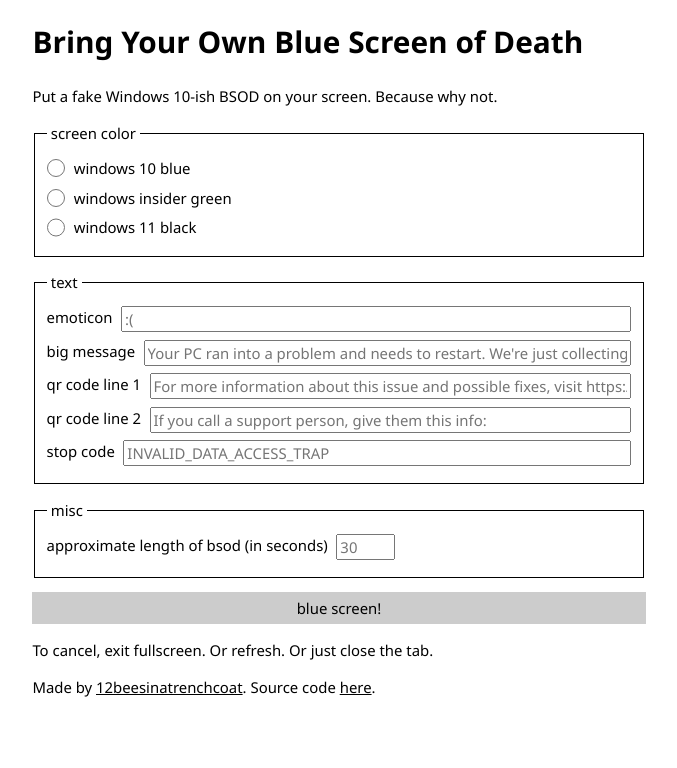
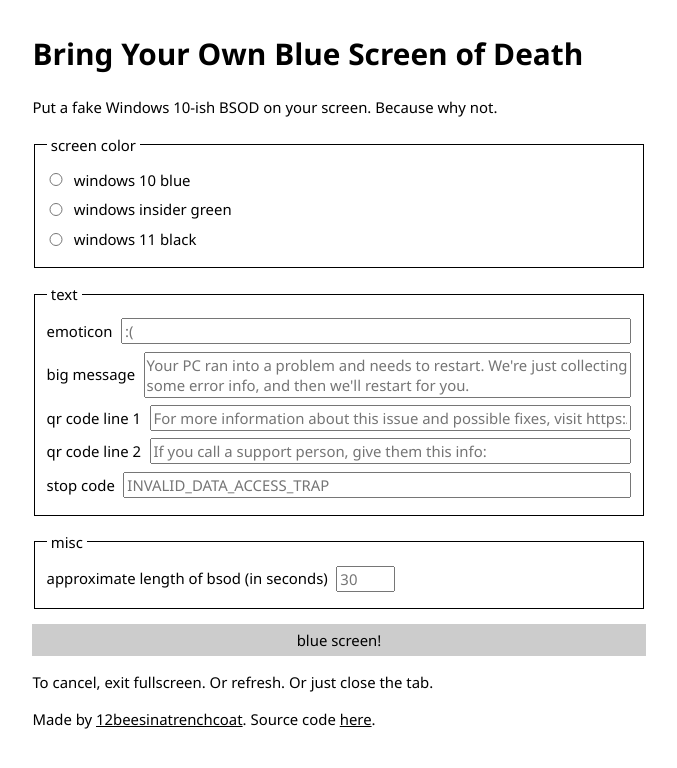
Before and after one commit to 12beesinatrenchcoat/BYOBSoD, a website built with Vite: page index.html in a window 1280 px wide. Shown: the whole page, without its empty margins (301-978 px from the left). Built offline with nearby package versions, Linux system fonts and the light colour scheme.

Commit message:
feat: style changes

```diff
--- a/index.html
+++ b/index.html
@@ -73,10 +73,11 @@
 
 					<label>
 						big message
-						<input type="text"
+						<textarea type="text"
 							name="big-message"
 							placeholder="Your PC ran into a problem and needs to restart. We're just collecting some error info, and then we'll restart for you."
-						>
+							rows="2"
+						></textarea>
 					</label>
 
 					<label>
--- a/style.css
+++ b/style.css
@@ -43,7 +43,7 @@
 
 #setup {
 	max-width: 72ch;
-	margin: auto;
+	margin: 2.125em auto;
 	font-size: 1.25em;
 }
 
@@ -75,16 +75,21 @@
 	padding: 0 0.5ch;
 }
 
-input, button {
+input, button, textarea {
 	font-family: inherit;
 	font-size: inherit;
 }
 
+textarea {
+	resize: none;
+}
+
 label {
 	display: flex;
+	align-items: center;
 }
 
-label > input {
+label > * {
 	flex-grow: 1;
 	margin-left: 1ch;
 }
@@ -97,6 +102,7 @@
 input[type="radio"] {
 	flex-grow: 0;
 	width: 1.25em;
+	height: auto;
 	margin: 0 1ch 0 0;
 }
 
```
